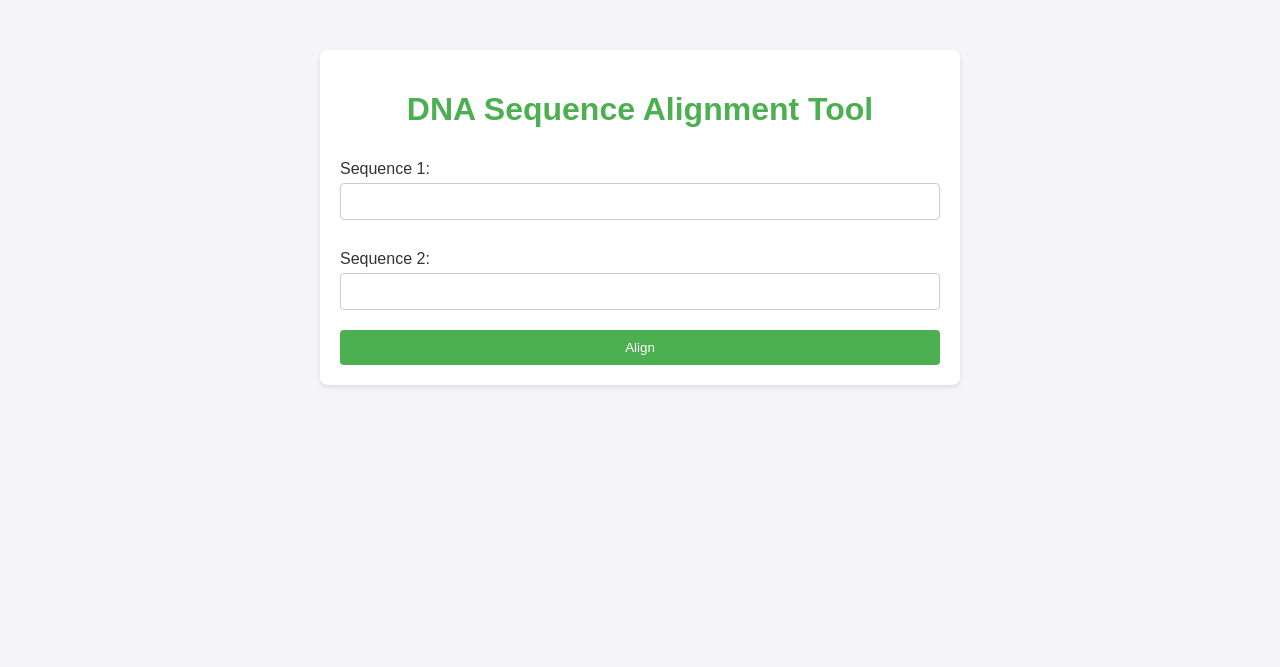
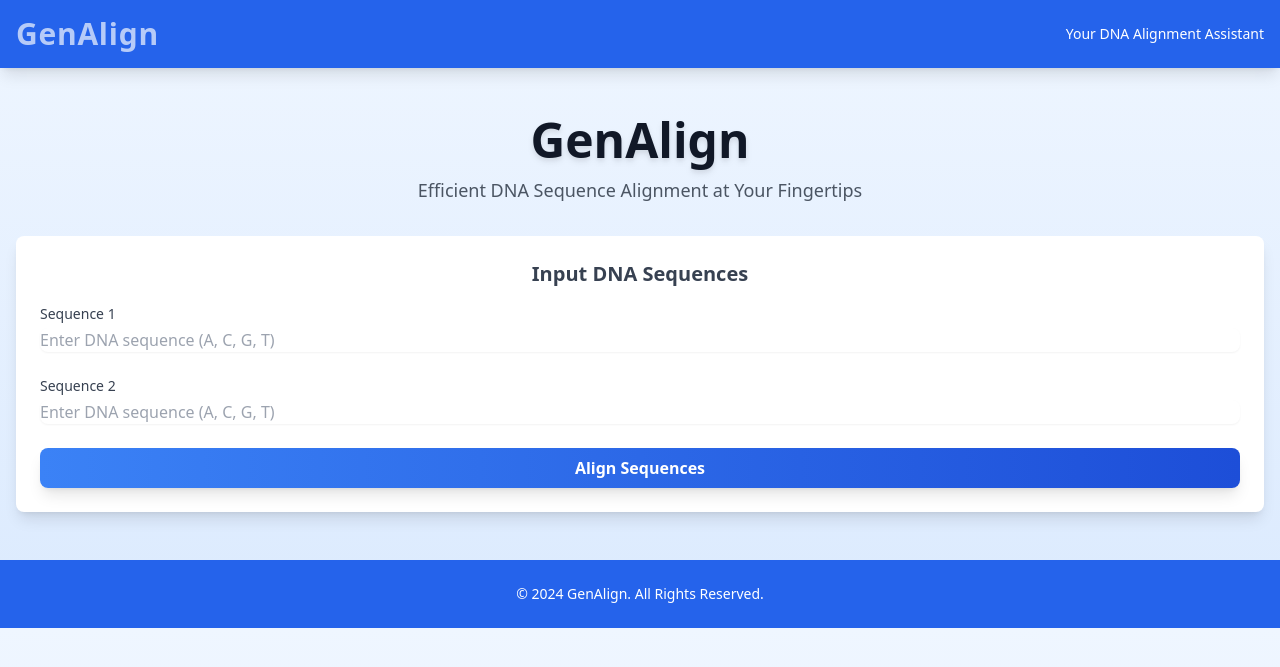
Before and after one commit to ameerhamzahd/Edge_GenAlign, a Flask app: page / in a window 1280 px wide. Shown: the top 667 px of the page. Run offline with Flask 3, Linux system fonts and the light colour scheme; some libraries are stand-ins or nearby versions.

Commit message:
GenALign is officially done.

```diff
--- a/static/styles.css
+++ b/static/styles.css
@@ -1,63 +1,40 @@
-body {
-    font-family: Arial, sans-serif;
-    background-color: #f4f4f9;
-    color: #333;
-    margin: 0;
-    padding: 0;
+/* Custom Animations */
+@keyframes slide-in {
+    0% {
+        opacity: 0;
+        transform: translateY(30px);
+    }
+    100% {
+        opacity: 1;
+        transform: translateY(0);
+    }
 }
 
-.container {
-    max-width: 600px;
-    margin: 50px auto;
-    background: #fff;
-    padding: 20px;
-    box-shadow: 0 2px 5px rgba(0, 0, 0, 0.1);
-    border-radius: 8px;
+@keyframes fade-in {
+    from {
+        opacity: 0;
+    }
+    to {
+        opacity: 1;
+    }
 }
 
-h1 {
-    text-align: center;
-    color: #4CAF50;
+/* Animation Classes */
+.slide-in {
+    animation: slide-in 0.8s ease-out;
 }
 
-form {
-    display: flex;
-    flex-direction: column;
+.fade-in {
+    animation: fade-in 1s ease-in-out;
 }
 
-label {
-    margin: 10px 0 5px;
+/* General Styles */
+body {
+    font-family: 'Inter', sans-serif;
 }
 
-input {
-    padding: 10px;
-    margin-bottom: 20px;
-    border: 1px solid #ccc;
-    border-radius: 4px;
+footer {
+    background-color: #2563eb; /* Tailwind Blue-600 */
+    color: white;
+    font-size: 0.875rem;
 }
-
-button {
-    padding: 10px;
-    background: #4CAF50;
-    color: #fff;
-    border: none;
-    border-radius: 4px;
-    cursor: pointer;
-}
-
-button:hover {
-    background: #45a049;
-}
-
-.output {
-    margin-top: 20px;
-    background: #f9f9f9;
-    padding: 15px;
-    border: 1px solid #ddd;
-    border-radius: 4px;
-}
-
-.error {
-    color: red;
-    margin-top: 20px;
-}
--- a/templates/index.html
+++ b/templates/index.html
@@ -3,35 +3,79 @@
 <head>
     <meta charset="UTF-8">
     <meta name="viewport" content="width=device-width, initial-scale=1.0">
-    <title>DNA Alignment Tool</title>
-    <link rel="stylesheet" href="/static/styles.css">
+    <title>GenAlign: DNA Sequence Alignment Tool</title>
+    <!-- Tailwind CSS -->
+    <script src="https://cdn.tailwindcss.com"></script>
+    <!-- Custom CSS -->
+    <link rel="stylesheet" href="style.css">
 </head>
-<body>
-    <div class="container">
-        <h1>DNA Sequence Alignment Tool</h1>
-        <form method="POST">
-            <label for="seq1">Sequence 1:</label>
-            <input type="text" id="seq1" name="seq1" required>
-            <label for="seq2">Sequence 2:</label>
-            <input type="text" id="seq2" name="seq2" required>
-            <button type="submit">Align</button>
-        </form>
+<body class="bg-gradient-to-b from-blue-50 to-blue-100 text-gray-800 font-sans">
+
+    <!-- Navbar -->
+    <nav class="bg-blue-600 text-white py-4 shadow-lg">
+        <div class="container mx-auto px-4 flex justify-between items-center">
+            <h1 class="text-3xl font-extrabold tracking-wide animate-pulse">GenAlign</h1>
+            <p class="hidden sm:block text-sm">Your DNA Alignment Assistant</p>
+        </div>
+    </nav>
+
+    <!-- Main Container -->
+    <div class="container mx-auto px-4 mt-12">
+        <!-- Header -->
+        <div class="text-center mb-8 fade-in">
+            <h1 class="text-5xl font-extrabold text-gray-900 drop-shadow-md">GenAlign</h1>
+            <p class="text-lg text-gray-600 mt-3">Efficient DNA Sequence Alignment at Your Fingertips</p>
+        </div>
+
+        <!-- Input Form -->
+        <div class="bg-white shadow-lg rounded-lg p-6 slide-in">
+            <h2 class="text-xl font-semibold text-gray-700 mb-4 text-center">Input DNA Sequences</h2>
+            <form method="POST" class="space-y-6">
+                <div>
+                    <label for="seq1" class="block text-sm font-medium text-gray-700">Sequence 1</label>
+                    <input type="text" id="seq1" name="seq1" class="mt-1 block w-full rounded-lg border-gray-300 shadow-sm focus:ring-blue-500 focus:border-blue-500 text-gray-900" placeholder="Enter DNA sequence (A, C, G, T)" required>
+                </div>
+                <div>
+                    <label for="seq2" class="block text-sm font-medium text-gray-700">Sequence 2</label>
+                    <input type="text" id="seq2" name="seq2" class="mt-1 block w-full rounded-lg border-gray-300 shadow-sm focus:ring-blue-500 focus:border-blue-500 text-gray-900" placeholder="Enter DNA sequence (A, C, G, T)" required>
+                </div>
+                <button type="submit" class="w-full bg-gradient-to-r from-blue-500 to-blue-700 text-white py-2 px-4 rounded-lg font-bold shadow-lg hover:shadow-xl hover:scale-105 transform transition duration-200 ease-out">
+                    Align Sequences
+                </button>
+            </form>
+        </div>
+
+        <!-- Results Section -->
         {% if result %}
-            {% if result == "Error: Sequences must only contain the characters A, C, G, and T." %}
-                <div class="error">{{ result }}</div>
-            {% else %}
-                <div class="output">
-                    <p><strong>Alignment Result:</strong></p>
-                    <pre>{{ result.align1 }}</pre>
-                    <pre>{{ result.align2 }}</pre>
-                    <p><strong>Score:</strong> {{ result.score }}</p>
-                    <p><strong>Alignment Length:</strong> {{ result.alignment_length }}</p>
-                    <p><strong>Identity:</strong> {{ result.identity }}</p>
-                    <p><strong>Similarity:</strong> {{ result.similarity }}</p>
-                    <p><strong>Gaps:</strong> {{ result.gaps }}</p>
-                </div>
-            {% endif %}
+            <div class="mt-10 fade-in">
+                {% if result == "Error: Sequences must only contain the characters A, C, G, and T." %}
+                    <div class="bg-red-100 text-red-700 p-4 rounded-lg text-center shadow-md">
+                        {{ result }}
+                    </div>
+                {% else %}
+                    <div class="bg-white shadow-lg rounded-lg p-6 slide-in">
+                        <h2 class="text-lg font-semibold text-gray-800 mb-4">Alignment Results</h2>
+                        <div class="mt-4">
+                            <p class="text-sm font-medium text-gray-700">Aligned Sequences:</p>
+                            <pre class="bg-gray-100 text-green-700 p-3 rounded-md font-mono">{{ result.align1 }}</pre>
+                            <pre class="bg-gray-100 text-red-700 p-3 rounded-md font-mono">{{ result.align2 }}</pre>
+                        </div>
+                        <div class="mt-4 border-t pt-4 space-y-2">
+                            <p><span class="font-medium text-gray-700">Score:</span> {{ result.score }}</p>
+                            <p><span class="font-medium text-gray-700">Alignment Length:</span> {{ result.alignment_length }}</p>
+                            <p><span class="font-medium text-gray-700">Identity:</span> {{ result.identity }}</p>
+                            <p><span class="font-medium text-gray-700">Similarity:</span> {{ result.similarity }}</p>
+                            <p><span class="font-medium text-gray-700">Gaps:</span> {{ result.gaps }}</p>
+                        </div>
+                    </div>
+                {% endif %}
+            </div>
         {% endif %}
     </div>
+
+    <!-- Footer -->
+    <footer class="bg-blue-600 text-white text-center py-6 mt-12 fade-in">
+        <p class="text-sm">&copy; 2024 GenAlign. All Rights Reserved.</p>
+    </footer>
 </body>
 </html>
```
Also changed, not shown: 2 other files.
